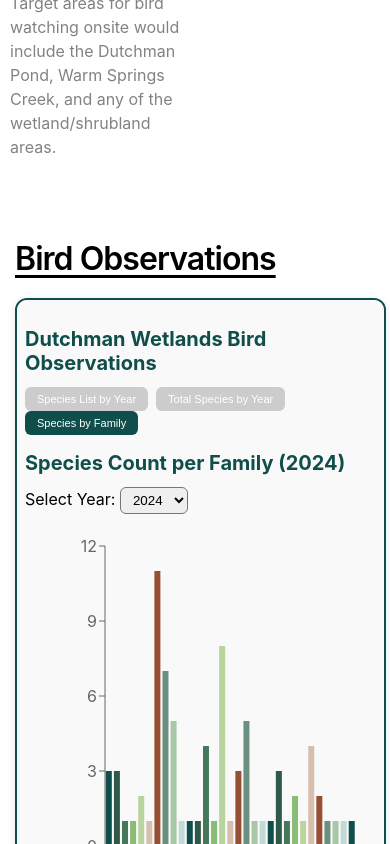
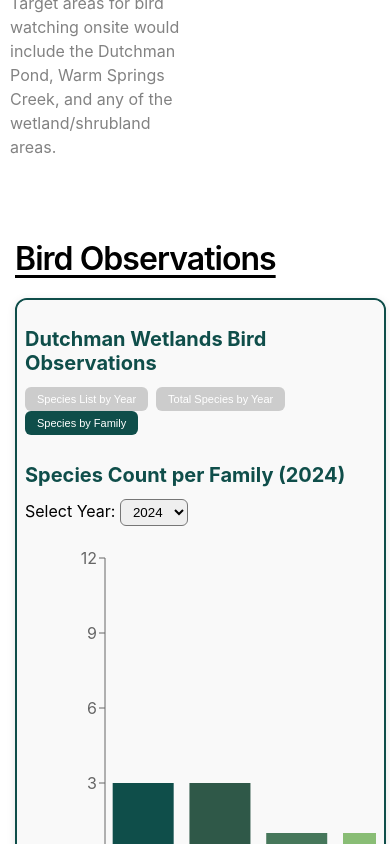
Before and after one commit to CeCe406/dev_dutchman_website102025, a React (Create React App) app in the folder dutchman_website/: page /Wildlife in a window 390 px wide. Both pictures are taken after a click on the button "Species by Family". Shown: the part 2316-3160 px from the top of the page. Built offline with nearby package versions, Linux system fonts and the light colour scheme.

Commit message:
bar chart mobile fix attempt

```diff
--- a/dutchman_website/src/components/WildlifePage/BirdDashboard.css
+++ b/dutchman_website/src/components/WildlifePage/BirdDashboard.css
@@ -111,9 +111,21 @@
     border: 1px solid #ccc;
     box-sizing: border-box;
 }
+
+/* Scrolling for family chart on mobile */
+.bird-family-chart {
+    width: 100%;
+    overflow-x: auto;
+    padding-bottom: 1rem;
+}
+
+.bird-family-chart .recharts-wrapper {
+    min-width: inline-block;
+}
+
 /* -------------------------------------------------------------- */
 /* Main CSS */
-@media (min-width:500px){
+@media (min-width:500px) {
     .bird-dashboard {
         max-height: 600px;
         overflow-y: auto;
--- a/dutchman_website/src/components/WildlifePage/BirdDashboard.js
+++ b/dutchman_website/src/components/WildlifePage/BirdDashboard.js
@@ -133,16 +133,13 @@ const BirdDashboard = () => {
                             ))}
                         </select>
                     </div>
+
+                    <div className="bird-family-chart-inner"
+                        style={{ minWidth: `${familyData.length * 80}px` }}>
+                        {/* 80px per bar; adjusts dynamically based on number of families */}
                         <ResponsiveContainer width="100%" height={400}>
                             <BarChart
-                            data={Object.entries(
-                                birds
-                                    .filter((b) => b[selectedYear])
-                                    .reduce((acc, bird) => {
-                                        acc[bird.Family] = (acc[bird.Family] || 0) + 1;
-                                        return acc;
-                                    }, {})
-                            ).map(([family, count]) => ({ family, count }))}
+                                data={familyData}
                                 margin={{ top: 20, right: 20, bottom: 50, left: 20 }}
                             >
                                 <XAxis
@@ -159,9 +156,9 @@ const BirdDashboard = () => {
                                         <Cell key={`cell-${index}`} fill={COLORS[index % COLORS.length]} />
                                     ))}
                                 </Bar>
-
                             </BarChart>
                         </ResponsiveContainer>
+                    </div>
                 </div>
             )}
         </div>
```
Lines whose indentation alone changed are shown as unchanged.
